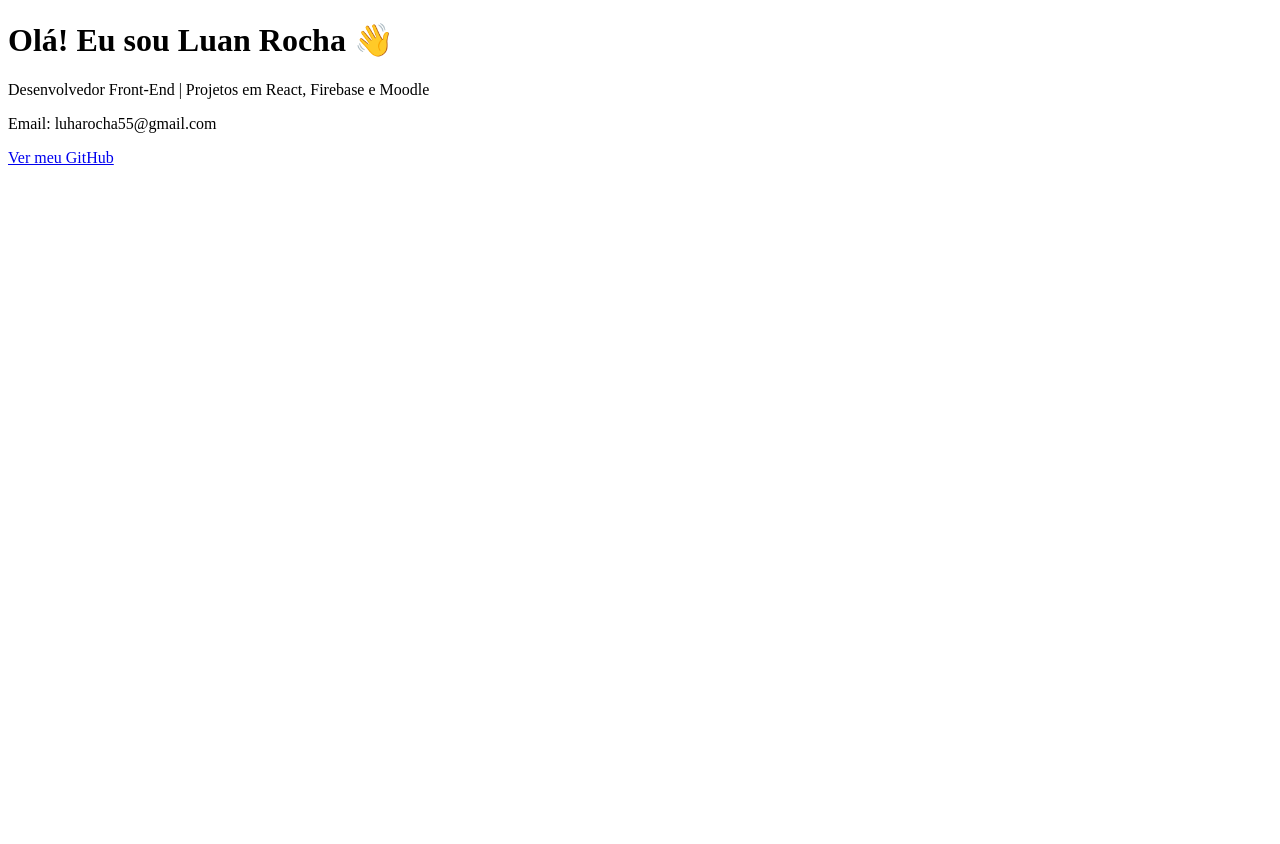
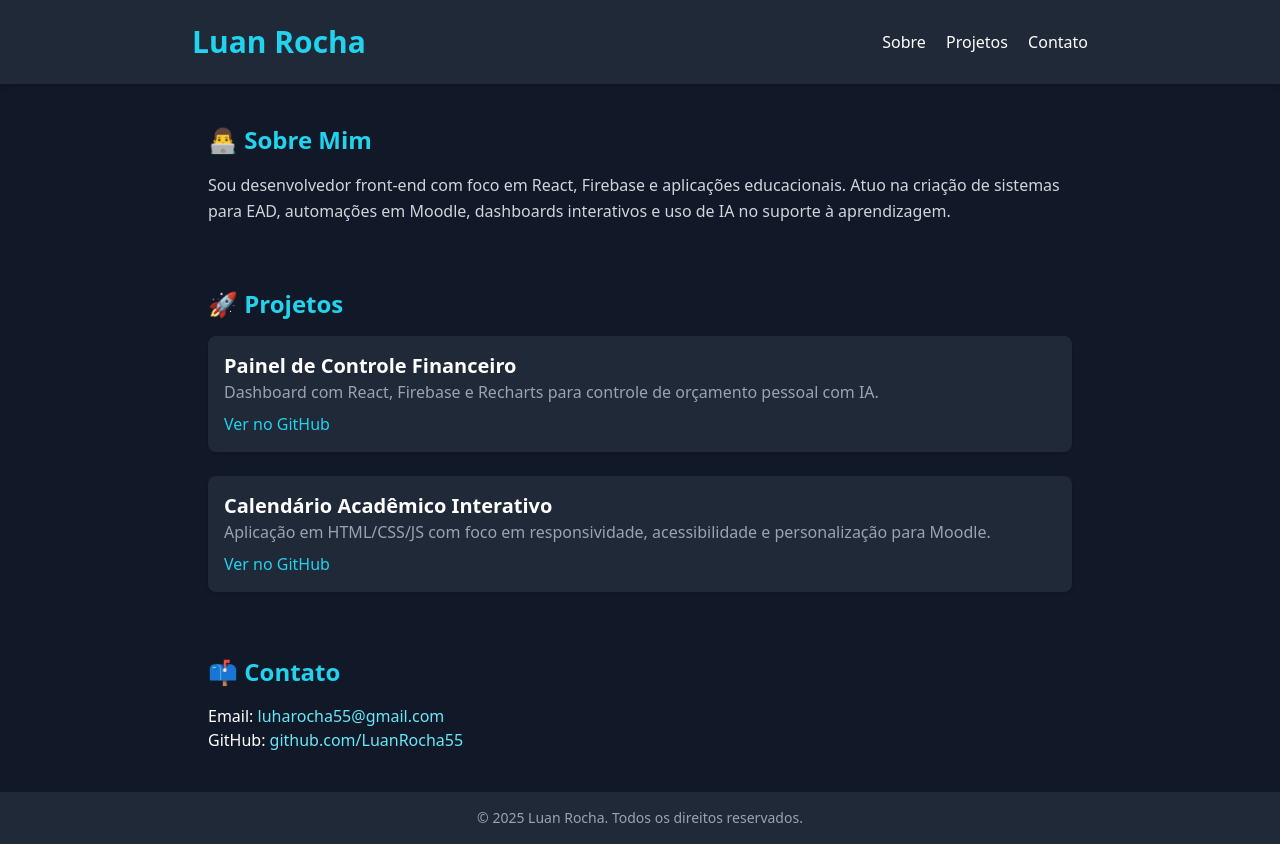
Before and after one commit to LuanRocha55/luanrocha55.github.io, a plain HTML site: page index.html in a window 1280 px wide. Before the commit the page ends 800 px from the top, so only its background shows below. Drawn offline with nearby package versions, Linux system fonts and the light colour scheme.

Commit message:
Update index.html

```diff
--- a/index.html
+++ b/index.html
@@ -4,11 +4,54 @@
   <meta charset="UTF-8" />
   <meta name="viewport" content="width=device-width, initial-scale=1.0" />
   <title>Luan Rocha - Portfólio</title>
+  <script src="https://cdn.tailwindcss.com"></script>
 </head>
-<body>
-  <h1>Olá! Eu sou Luan Rocha 👋</h1>
-  <p>Desenvolvedor Front-End | Projetos em React, Firebase e Moodle</p>
-  <p>Email: luharocha55@gmail.com</p>
-  <p><a href="https://github.com/LuanRocha55" target="_blank">Ver meu GitHub</a></p>
+<body class="bg-gray-900 text-white font-sans">
+  <header class="bg-gray-800 p-6 shadow-md">
+    <div class="max-w-4xl mx-auto flex flex-col sm:flex-row items-center justify-between">
+      <h1 class="text-3xl font-bold text-cyan-400">Luan Rocha</h1>
+      <nav class="mt-4 sm:mt-0 space-x-4">
+        <a href="#sobre" class="hover:text-cyan-300">Sobre</a>
+        <a href="#projetos" class="hover:text-cyan-300">Projetos</a>
+        <a href="#contato" class="hover:text-cyan-300">Contato</a>
+      </nav>
+    </div>
+  </header>
+
+  <main class="max-w-4xl mx-auto px-4 py-10">
+    <section id="sobre" class="mb-16">
+      <h2 class="text-2xl font-bold mb-4 text-cyan-400">👨‍💻 Sobre Mim</h2>
+      <p class="text-gray-300 leading-relaxed">
+        Sou desenvolvedor front-end com foco em React, Firebase e aplicações educacionais.
+        Atuo na criação de sistemas para EAD, automações em Moodle, dashboards interativos e uso de IA no suporte à aprendizagem.
+      </p>
+    </section>
+
+    <section id="projetos" class="mb-16">
+      <h2 class="text-2xl font-bold mb-4 text-cyan-400">🚀 Projetos</h2>
+      <ul class="space-y-6">
+        <li class="bg-gray-800 p-4 rounded-lg shadow">
+          <h3 class="text-xl font-semibold">Painel de Controle Financeiro</h3>
+          <p class="text-gray-400">Dashboard com React, Firebase e Recharts para controle de orçamento pessoal com IA.</p>
+          <a href="https://github.com/LuanRocha55" class="text-cyan-400 hover:underline mt-2 inline-block">Ver no GitHub</a>
+        </li>
+        <li class="bg-gray-800 p-4 rounded-lg shadow">
+          <h3 class="text-xl font-semibold">Calendário Acadêmico Interativo</h3>
+          <p class="text-gray-400">Aplicação em HTML/CSS/JS com foco em responsividade, acessibilidade e personalização para Moodle.</p>
+          <a href="https://github.com/LuanRocha55" class="text-cyan-400 hover:underline mt-2 inline-block">Ver no GitHub</a>
+        </li>
+      </ul>
+    </section>
+
+    <section id="contato">
+      <h2 class="text-2xl font-bold mb-4 text-cyan-400">📫 Contato</h2>
+      <p>Email: <a href="mailto:luharocha55@gmail.com" class="text-cyan-300 hover:underline">luharocha55@gmail.com</a></p>
+      <p>GitHub: <a href="https://github.com/LuanRocha55" target="_blank" class="text-cyan-300 hover:underline">github.com/LuanRocha55</a></p>
+    </section>
+  </main>
+
+  <footer class="bg-gray-800 text-center p-4 text-sm text-gray-400">
+    © 2025 Luan Rocha. Todos os direitos reservados.
+  </footer>
 </body>
 </html>
```
